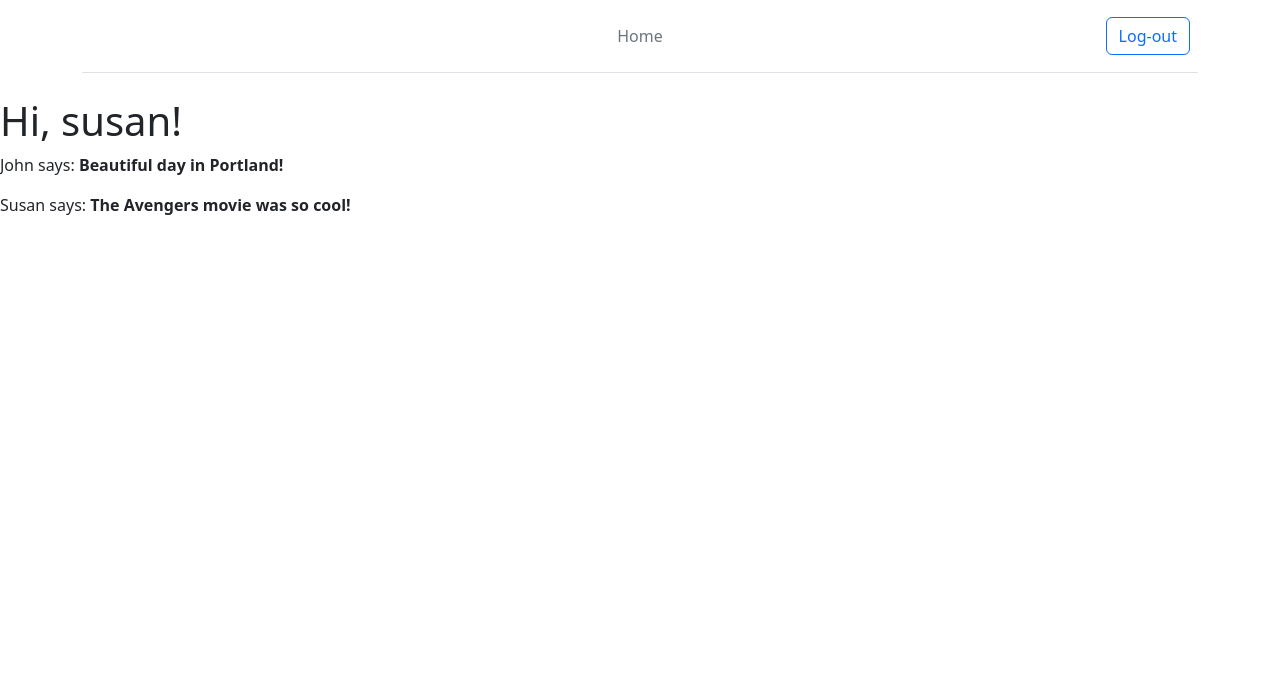
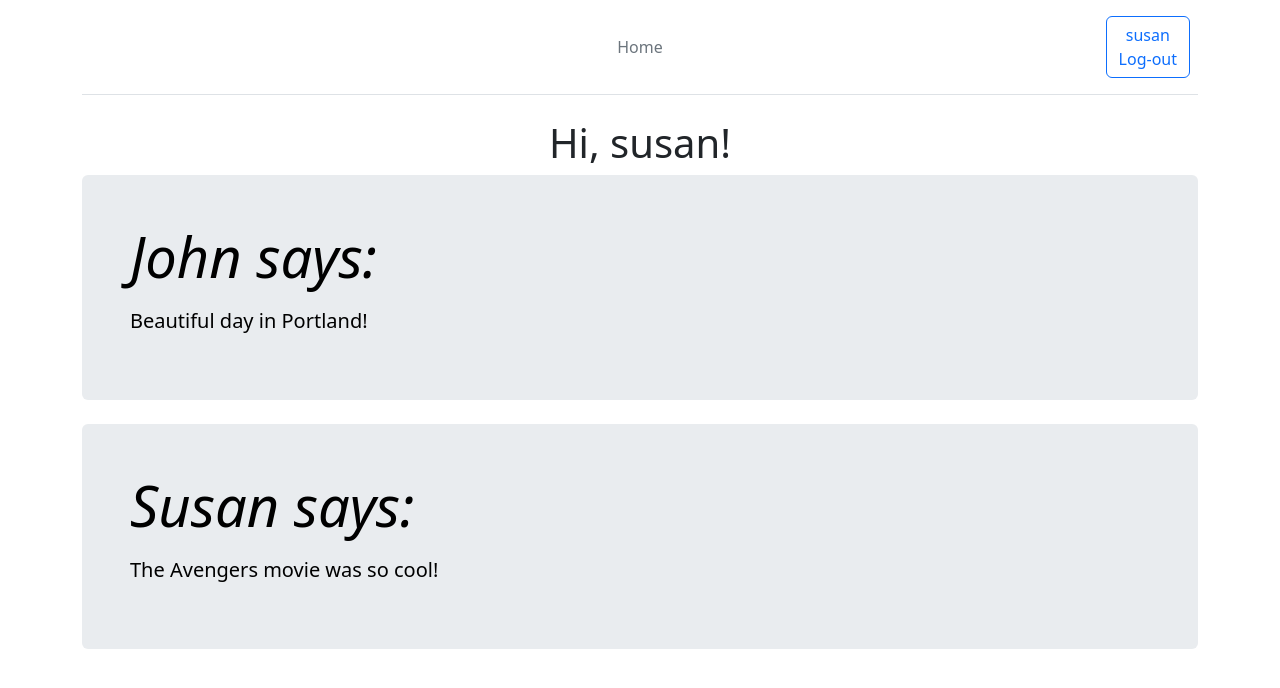
Before and after one commit to laxier/flask_numberONE, a Flask app: page / in a window 1280 px wide. Shown: the top 688 px of the page. Run offline with Flask 3, Linux system fonts and the light colour scheme; a user stored in the database is signed in; some libraries are stand-ins or nearby versions.

Commit message:
made a good-looking index page

```diff
--- a/app/forms.py
+++ b/app/forms.py
@@ -26,3 +26,6 @@ class RegistrationForm(FlaskForm):
         user = db.session.scalar(sa.select(User).where(User.email == email.data))
         if user is not None:
             raise ValidationError('Please use a different email address.')
+    def validate_password(self, password):
+        if len(password.data) < 8:
+            raise ValidationError('Your password should bot be less than 8 symbols')
--- a/app/templates/base.html
+++ b/app/templates/base.html
@@ -31,7 +31,7 @@
           {% if current_user.is_anonymous %}
           <a class="btn btn-outline-primary me-2" href="{{ url_for('login') }}">Login</a>
           {% else %}
-          <a class="btn btn-outline-primary me-2" href="/logout">Log-out</a>
+          <a class="btn btn-outline-primary me-2" href="{{ url_for('logout') }}"> {{current_user.username}} <br> Log-out</a>
           {% endif %}
       </div>
     </header>
--- a/app/templates/index.html
+++ b/app/templates/index.html
@@ -1,8 +1,16 @@
 {% extends "base.html" %}
 
 {% block content %}
-    <h1>Hi, {{ current_user.username }}!</h1>
+<main class="container">
+    <h1 align="center">Hi, {{ current_user.username }}!</h1>
     {% for post in posts %}
-    <div><p>{{ post.author.username }} says: <b>{{ post.body }}</b></p></div>
+    <div class="p-4 p-md-5 mb-4 rounded text-body-emphasis bg-body-secondary">
+    <div class="col-lg-6 px-0">
+      <h1 class="display-4 fst-italic">{{ post.author.username }} says: </h1>
+      <p class="lead my-3">{{ post.body }}</p>
+<!--      <p class="lead mb-0"><a href="#" class="text-body-emphasis fw-bold">Continue reading...</a></p>-->
+    </div>
+  </div>
     {% endfor %}
+</main>
 {% endblock %}
```
